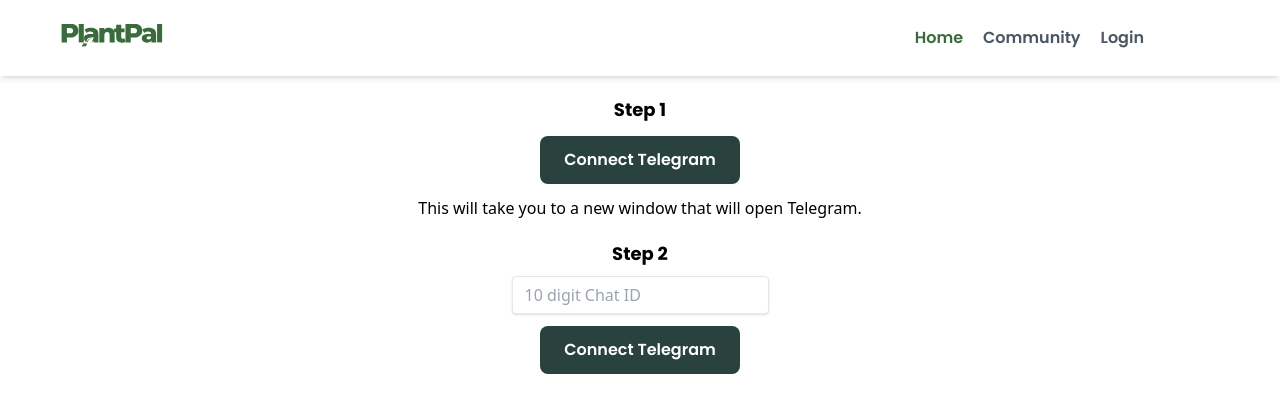
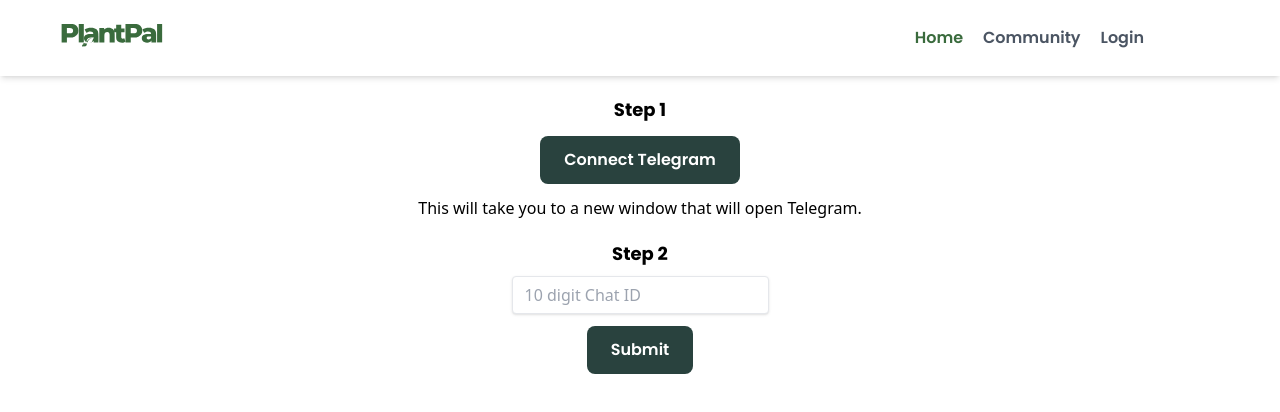
Before and after one commit to freeCodeCamp-2025-Summer-Hackathon/maroon-socket, a React (Vite) app in the folder client/: page /profile in a window 1280 px wide. Shown: the top 412 px of the page. Built offline with nearby package versions, Linux system fonts and the light colour scheme; no server answers.

Commit message:
fix: type

```diff
--- a/client/src/pages/Profile.jsx
+++ b/client/src/pages/Profile.jsx
@@ -78,7 +78,7 @@ function Profile() {
                         className="bg-btn text-white px-6 py-3 rounded-lg font-semibold font-poppins hover:scale-110 transition duration-200 w-auto"
                         type="submit"
                     >
-                        Connect Telegram
+                        Submit
                     </button>
                 </div>
                 {error && <div className="text-red-600 mt-2">{error}</div>}
```
